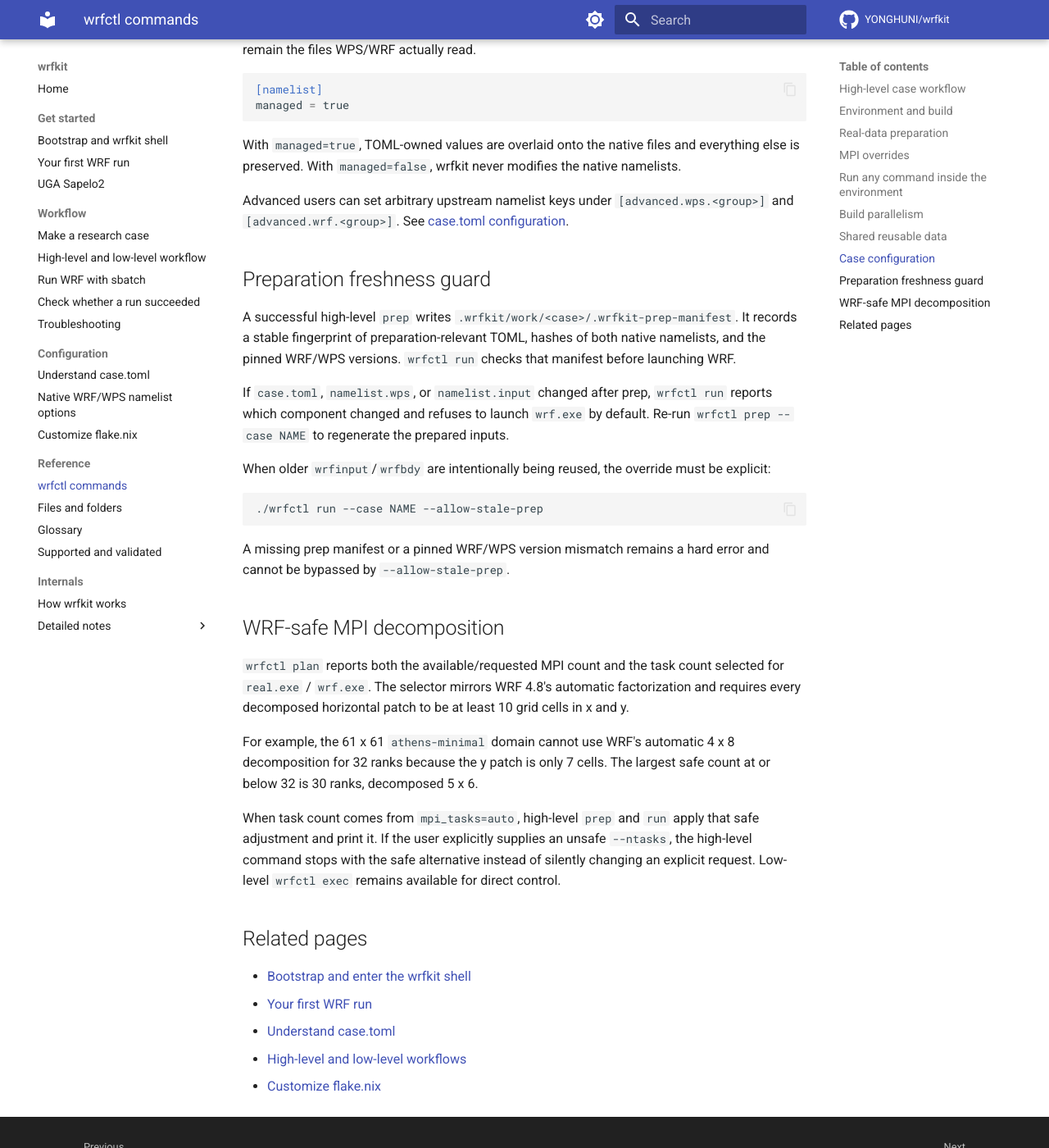
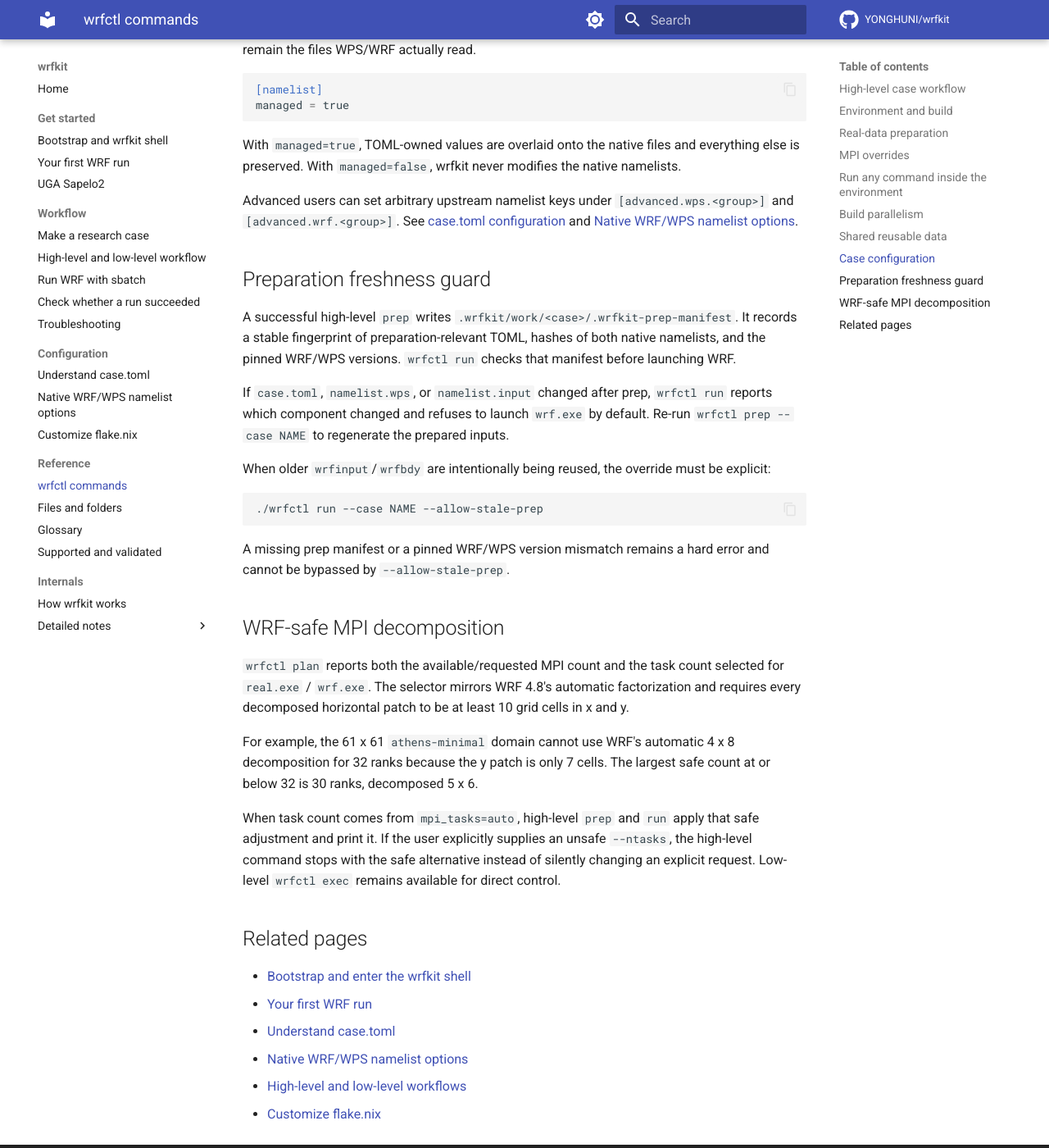
Before and after one commit to YONGHUNI/wrfkit, an MkDocs documentation site: the page built from docs/reference/commands.md, in a window 1280 px wide and 1400 px high, scrolled down 4100 px. Shown: the whole window at 82% size. Built offline with MkDocs 1.6.1 and Material for MkDocs 9.7.7, drawn with Linux system fonts in a browser that asks for light colours; comment, search, counter and statistics services are not loaded.

Commit message:
Link command reference to native namelist guide

```diff
--- a/docs/reference/commands.md
+++ b/docs/reference/commands.md
@@ -155,7 +155,8 @@ native namelists.
 
 Advanced users can set arbitrary upstream namelist keys under
 `[advanced.wps.<group>]` and `[advanced.wrf.<group>]`. See
-[case.toml configuration](case-toml.md).
+[case.toml configuration](case-toml.md) and
+[Native WRF/WPS namelist options](native-namelists.md).
 
 
 ## Preparation freshness guard
@@ -203,5 +204,6 @@ remains available for direct control.
 - [Bootstrap and enter the wrfkit shell](../tutorials/bootstrap-and-shell.md)
 - [Your first WRF run](../tutorials/first-run.md)
 - [Understand case.toml](case-toml.md)
+- [Native WRF/WPS namelist options](native-namelists.md)
 - [High-level and low-level workflows](../how-to/low-level-workflow.md)
 - [Customize flake.nix](../how-to/customize-flake.md)
```
